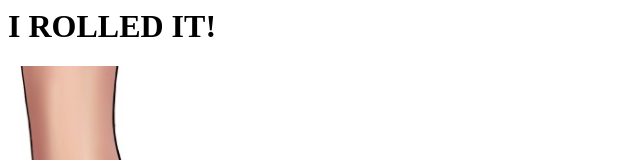
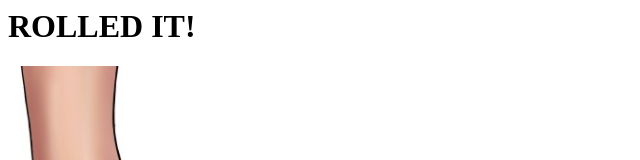
Before and after one commit to jmeridth/rolledit, a plain HTML site: page index.html in a window 1280 px wide. Shown: the top 160 px of the page, without its empty margins (0-640 px from the left). Drawn offline with Linux system fonts and the light colour scheme.

Commit message:
Update index.html

```diff
--- a/index.html
+++ b/index.html
@@ -1,11 +1,11 @@
 <html>
   <head>
     <title>
-      I ROLLED IT!
+      ROLLED IT!
     </title>
   </head>
   <body>
-    <h1>I ROLLED IT!</h1>
+    <h1>ROLLED IT!</h1>
     <img src="rolledit.png" />
   </body>
 </html>
```
